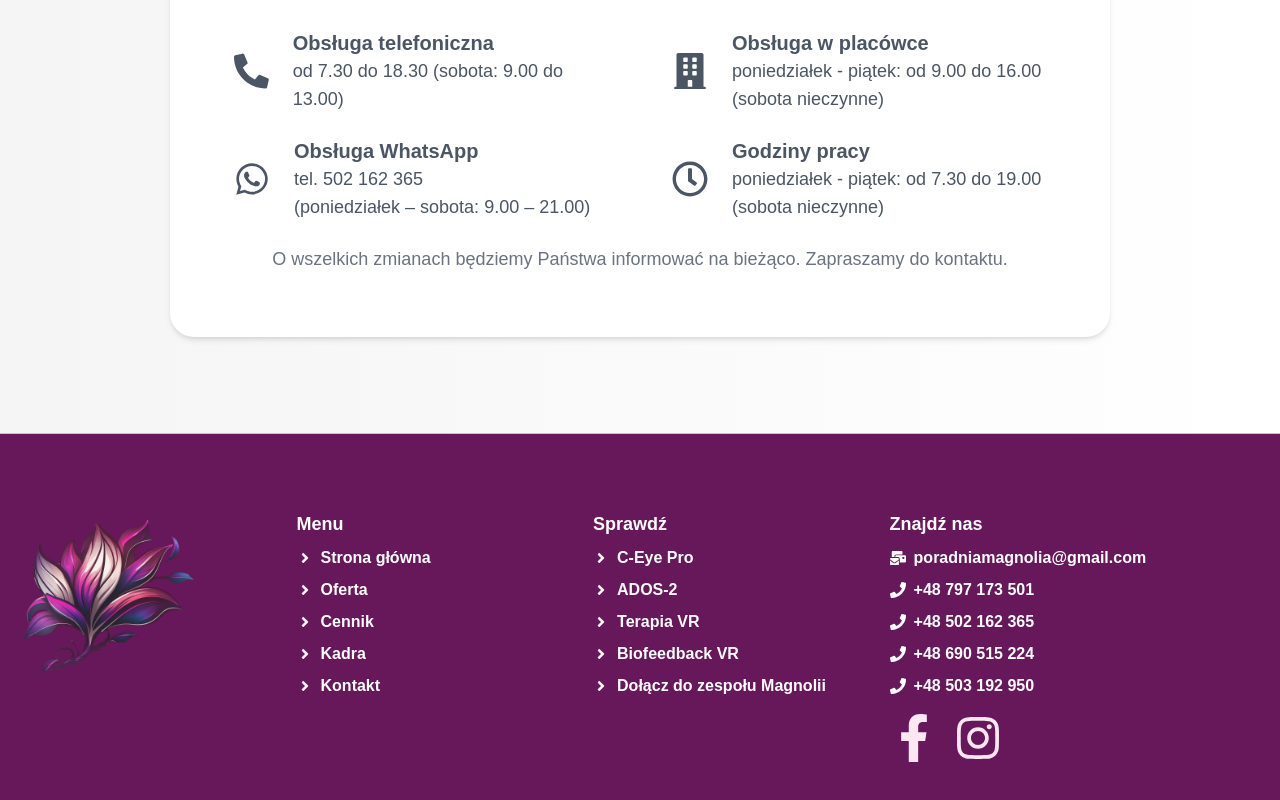
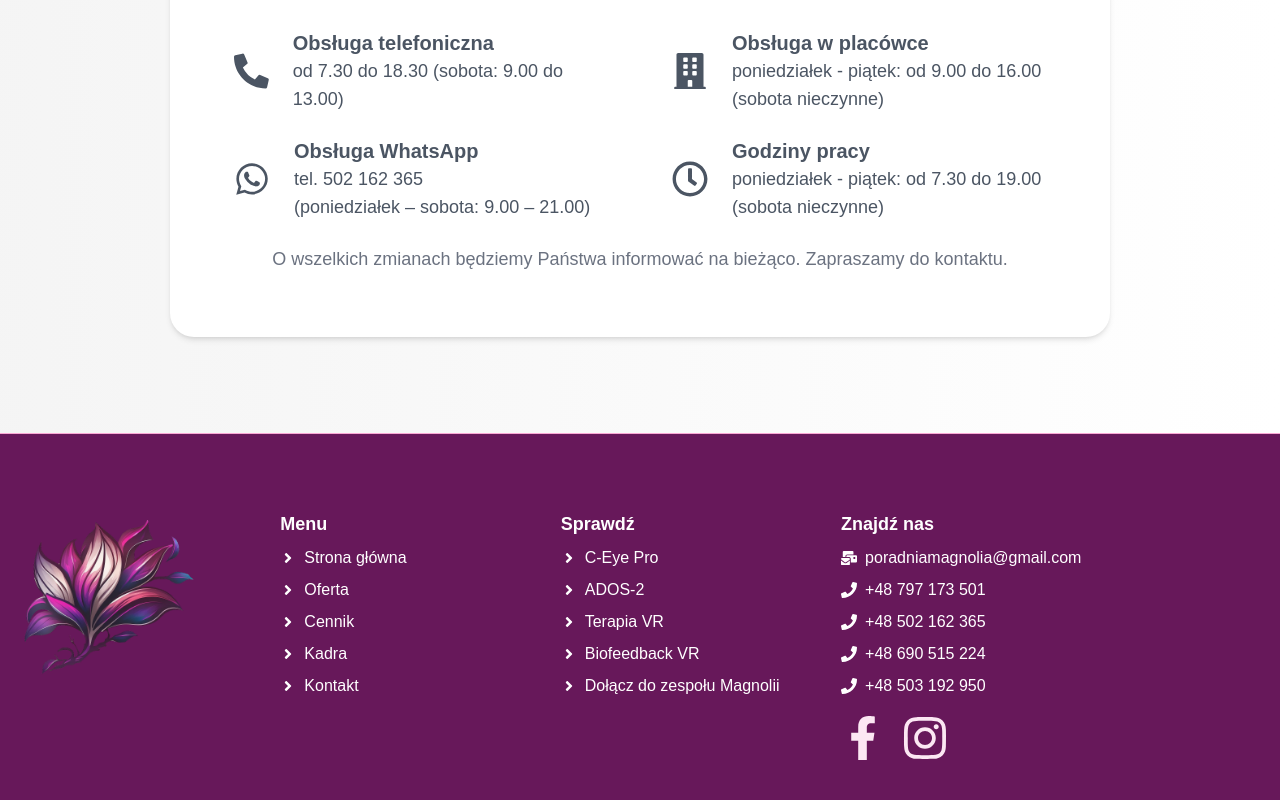
Before and after one commit to FifiLen/Strona-poradni-ppp, a Next.js app: page / in a window 1280 px wide. Shown: the part 4693-5493 px from the top of the page. Built offline with nearby package versions, Linux system fonts and the light colour scheme.

Commit message:
font footer/pricelist

```diff
--- a/app/PriceList/page.jsx
+++ b/app/PriceList/page.jsx
@@ -494,7 +494,7 @@ const PriceList = () => {
     {
       category: "Konsultacje",
       name: "Konsultacja psychiatryczna",
-      price: "150zł / 20 min",
+      price: "150zł / 60 min",
       info: (
         <p>
         Specjalistyczna konsultacja psychiatryczna,&nbsp;dostosowana do&nbsp;potrzeb pacjenta, w&nbsp;celu diagnozy i&nbsp;ewentualnych zaleceń leczenia.
--- a/components/Footer.jsx
+++ b/components/Footer.jsx
@@ -16,7 +16,7 @@ const Footer = () => {
               {['/', '/Offer', '/PriceList', '/Staff', '/Contact'].map((href, idx) => (
                 <li key={idx} className='mb-2'>
                   <Link href={href}>
-                    <span className="flex items-center space-x-2 text-white font-semibold hover:text-pink-400">
+                    <span className="flex items-center space-x-2 text-white font-medium hover:text-pink-400">
                       <FaAngleRight />
                       <span>{['Strona główna', 'Oferta', 'Cennik', 'Kadra', 'Kontakt'][idx]}</span>
                     </span>
@@ -31,7 +31,7 @@ const Footer = () => {
               {['/C-Eye', '/ADOS-2', '/Vr-terapy', '/Biofeedback-VR', '/Join'].map((href, idx) => (
                 <li key={idx} className='mb-2'>
                   <Link href={href}>
-                    <span className="flex items-center space-x-2 text-white font-semibold hover:text-pink-400">
+                    <span className="flex items-center space-x-2 text-white font-medium hover:text-pink-400">
                       <FaAngleRight />
                       <span>{['C-Eye Pro', 'ADOS-2', 'Terapia VR', 'Biofeedback VR', 'Dołącz do zespołu Magnolii'][idx]}</span>
                     </span>
@@ -45,23 +45,23 @@ const Footer = () => {
             <ul className="list-none p-0">
             <li className="mb-2 flex items-center">
     <FaMailBulk className="text-white w-4 h-4 mr-2" />
-    <span className="text-white font-semibold">poradniamagnolia@gmail.com</span>
+    <span className="text-white font-medium">poradniamagnolia@gmail.com</span>
   </li>
   <li className="mb-2 flex items-center">
     <FaPhone className="text-white w-4 h-4 mr-2" />
-    <span className="text-white font-semibold">+48 797 173 501</span>
+    <span className="text-white font-medium">+48 797 173 501</span>
   </li>
   <li className="mb-2 flex items-center">
     <FaPhone className="text-white w-4 h-4 mr-2" />
-    <span className="text-white font-semibold">+48 502 162 365</span>
+    <span className="text-white font-medium">+48 502 162 365</span>
   </li>
   <li className="mb-2 flex items-center">
     <FaPhone className="text-white w-4 h-4 mr-2" />
-    <span className="text-white font-semibold">+48 690 515 224</span>
+    <span className="text-white font-medium">+48 690 515 224</span>
   </li>
   <li className="mb-2 flex items-center">
     <FaPhone className="text-white w-4 h-4 mr-2" />
-    <span className="text-white font-semibold">+48 503 192 950</span>
+    <span className="text-white font-medium">+48 503 192 950</span>
   </li>
               <li className="flex items-center space-x-4 mt-4" >
               <a
@@ -69,7 +69,7 @@ const Footer = () => {
   target="_blank"
   rel="noopener noreferrer"
 >
-  <FaFacebookF className=" w-12 h-12 text-pink-100 hover:text-pink-400" />
+  <FaFacebookF className=" w-11 h-11 text-pink-100 hover:text-pink-400" />
 </a>                <Link href="https://www.instagram.com/poradnia_magnolia/"><FaInstagram className="w-12 h-12 text-pink-100 hover:text-pink-400" /></Link>
               </li>
             </ul>
```
